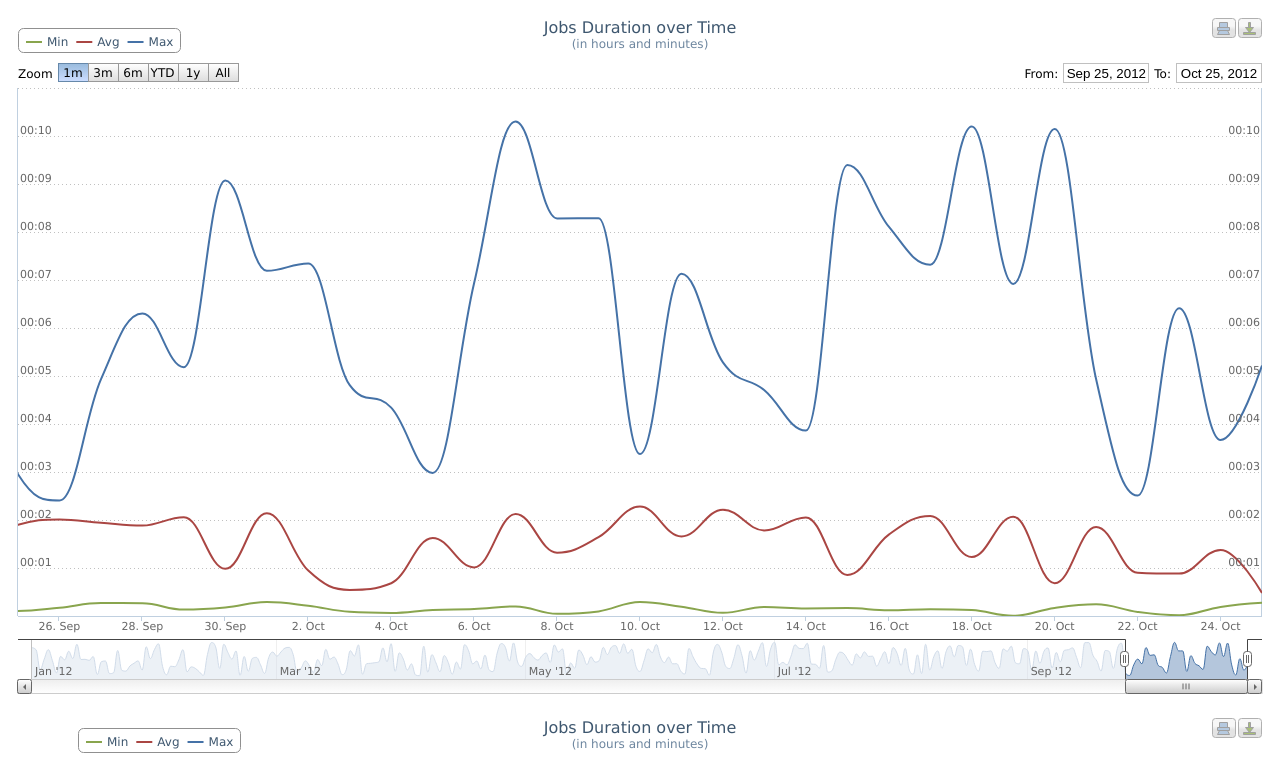
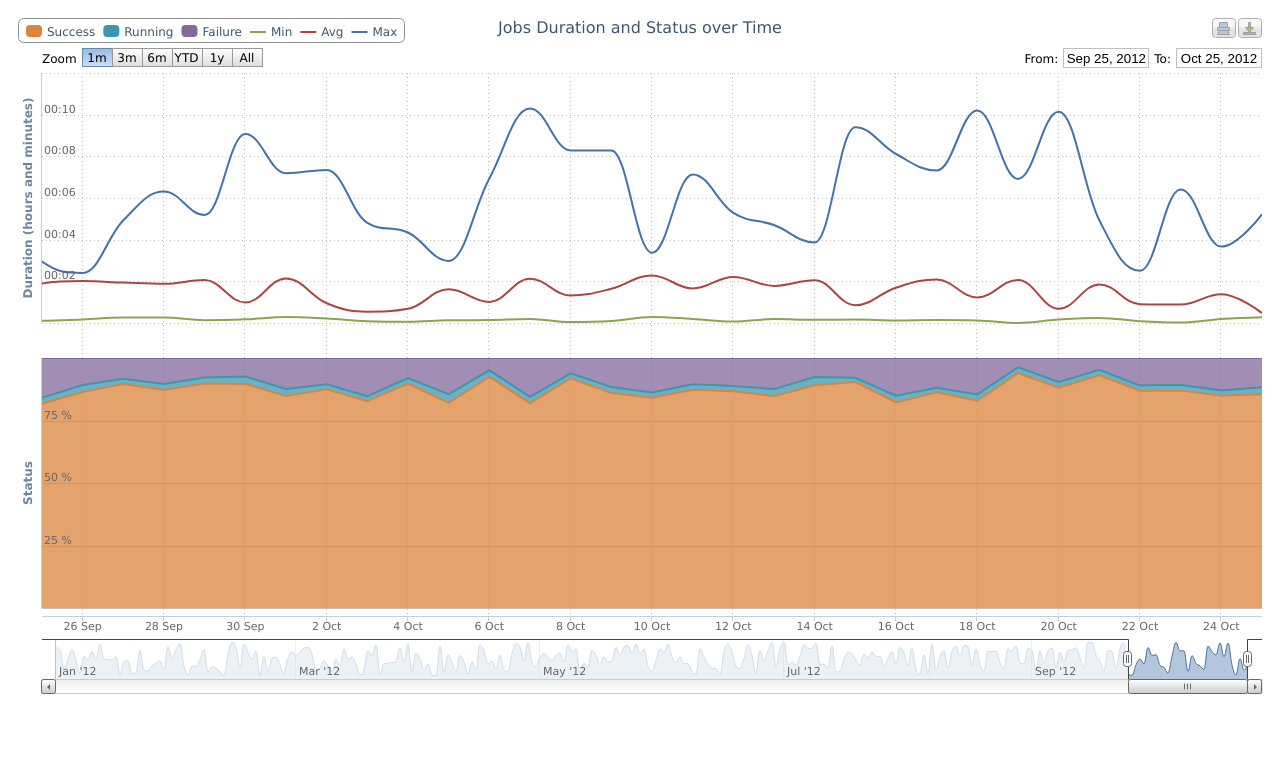
Before and after one commit to MartyHub/highcharts, a plain HTML site: page index.html in a window 1280 px wide. Shown: the top 758 px of the page. Drawn offline with nearby package versions, Linux system fonts and the light colour scheme.

Commit message:
Various improvements

```diff
--- a/index.html
+++ b/index.html
@@ -16,7 +16,7 @@
         <script src="js/exporting.js" type="text/javascript"></script>
 
         <div id="stockContainer" style="width: 100%; height: 700px; margin:0 auto"></div>
-        <div id="chartContainer" style="width: 100%; height: 700px; margin:0 auto"></div>
+        <!-- <div id="chartContainer" style="width: 100%; height: 700px; margin:0 auto"></div> -->
 
     </body>
 
--- a/js/data.js
+++ b/js/data.js
@@ -5,18 +5,18 @@ $(function () {
         minData = [],
         avgData = [],
         maxData = [],
-        success = [],
-        running = [],
-        failure = [],
+        successData = [],
+        runningData = [],
+        failureData = [],
         nbDays = 0;
 
     for (var current = from; current <= to ; current = new Date(current + 24 * 3600 * 1000).getTime()) {
         minData[nbDays] = Math.floor(Math.random() * 1000 * 20);
         avgData[nbDays] = Math.floor(Math.random() * 1000 * 60 * 2) + 1000 * 20;
         maxData[nbDays] = Math.floor(Math.random() * 1000 * 60 * 8) + 1000 * 20 + 1000 * 60 * 2;
-        success[nbDays] = Math.floor(Math.random() * 1000) + 2000;
-        running[nbDays] = Math.floor(Math.random() * 50) + 50;
-        failure[nbDays] = Math.floor(Math.random() * 400) + 100;
+        successData[nbDays] = Math.floor(Math.random() * 1000) + 2000;
+        runningData[nbDays] = Math.floor(Math.random() * 50) + 50;
+        failureData[nbDays] = Math.floor(Math.random() * 400) + 100;
 
         ++nbDays;
     }
@@ -293,7 +293,7 @@ $(function () {
     $('<div id="detail-chartContainer">').css({ height: 600 }).appendTo($chartContainer);
     $('<div id="master-chartContainer">').css({ position: 'absolute', top: 600, height: 100, width: '100%' }).appendTo($chartContainer);
 
-    createMaster();
+    //createMaster();
 
     var stockCHart;
 
@@ -309,8 +309,12 @@ $(function () {
             enabled: true,
             floating: true,
             reversed: true,
-            verticalAlign: 'top',
-            y: 10
+            verticalAlign: 'top'
+        },
+        plotOptions: {
+            area: {
+                stacking: 'percent'
+            }
         },
 		rangeSelector : {
 			selected : 0 // 1 month
@@ -321,35 +325,65 @@ $(function () {
                 data : maxData,
                 pointInterval: 24 * 3600 * 1000,
                 pointStart: from,
-                type: 'spline'
+                type: 'spline',
+                yAxis: 0
             }, {
                 name : 'Avg',
                 data : avgData,
                 pointInterval: 24 * 3600 * 1000,
                 pointStart: from,
-                type: 'spline'
+                type: 'spline',
+                yAxis: 0
             }, {
                 name : 'Min',
                 data : minData,
                 pointInterval: 24 * 3600 * 1000,
                 pointStart: from,
-                type: 'spline'
+                type: 'spline',
+                yAxis: 0
+            }, {
+                name : 'Failure',
+                data : failureData,
+                pointInterval: 24 * 3600 * 1000,
+                pointStart: from,
+                type: 'area',
+                yAxis: 1
+            }, {
+                name : 'Running',
+                data : runningData,
+                pointInterval: 24 * 3600 * 1000,
+                pointStart: from,
+                type: 'area',
+                yAxis: 1
+            }, {
+                name : 'Success',
+                data : successData,
+                pointInterval: 24 * 3600 * 1000,
+                pointStart: from,
+                type: 'area',
+                yAxis: 1
             }
         ],
-        subtitle: {
-            text: '(in hours and minutes)'
-        },
         title : {
-            text : 'Jobs Duration over Time'
+            text : 'Jobs Duration and Status over Time'
 		},
         tooltip: {
             crosshairs: true,
             formatter: function() {
-                var s = '<b>'+ Highcharts.dateFormat('%A %d %B %Y', this.x) +'</b><table><tr><td colspan="2">&nbsp;</td></tr>';
+                var s = '<b>'+ Highcharts.dateFormat('%A %d %B %Y', this.x + 24 * 3600 * 1000) +'</b><table><tr><td colspan="3">&nbsp;</td></tr>';
+                var duration = ['Min', 'Avg', 'Max'];
 
                 $.each(this.points, function(i, point) {
                     s += '<tr><td><span style="color:' + point.series.color + '">' + point.series.name + '</span></td>';
-                    s += '<td align="right">' + Highcharts.dateFormat('%H h %M min %S s', point.y) + '</td></tr>';
+
+                    if (jQuery.inArray(point.series.name, duration) > -1) {
+                        s += '<td colspan="2" align="right">' + Highcharts.dateFormat('%H h %M min %S s', point.y) + '</td>';
+                    } else {
+                        s += '<td align="right">' + Highcharts.numberFormat(point.y, 0, '', ' ') + '</td>';
+                        s += '<td align="right">' + Highcharts.numberFormat(point.percentage, 0) + ' %</td>';
+                    }
+
+                    s+= "</tr>";
                 });
 
                 s += '</table>';
@@ -359,23 +393,40 @@ $(function () {
             shared: true,
             useHTML: true
         },
+        xAxis: {
+            dateTimeLabelFormats: {
+                day: '%e %b',
+                week: '%e %b',
+                month: '%b %y'
+            },
+            gridLineDashStyle: 'dot',
+            gridLineWidth: 1,
+            minTickInterval: 24 * 3600 * 1000 // 1 day
+        },
         yAxis: [
             {
                 type: 'datetime',
+                height: 250,
                 lineWidth: 1,
                 gridLineDashStyle: 'dot',
                 title: {
-                    text: null
+                    text: 'Duration (hours and minutes)'
                 },
                 min: 0,
-                showFirstLabel: false,
-                maxZoom: 0.1
+                showFirstLabel: false
             }, {
-                opposite: true,
-                linkedTo: 0,
-                type: 'datetime',
+                height: 250,
+                top: 350,
                 lineWidth: 1,
-                gridLineWidth: 0,
+                labels: {
+                    formatter: function() {
+                        return this.value + ' %'
+                    }
+                },
+                offset: 0,
+                title: {
+                    text: 'Status'
+                },
                 showFirstLabel: false
             }
         ]
```
